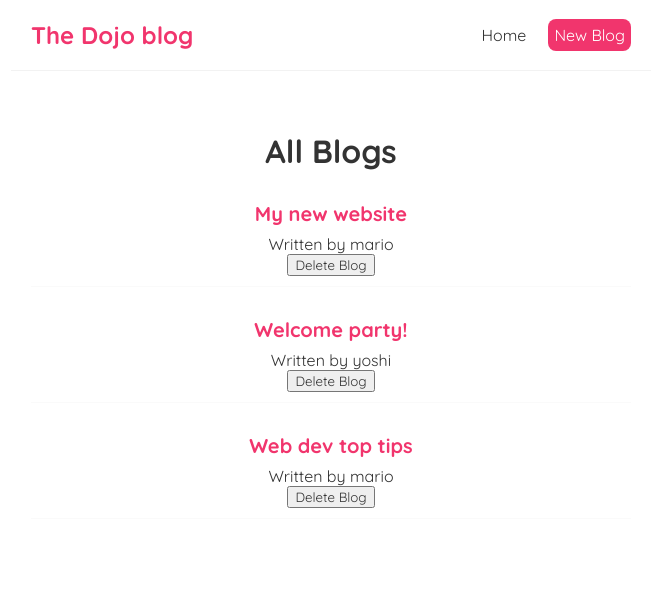
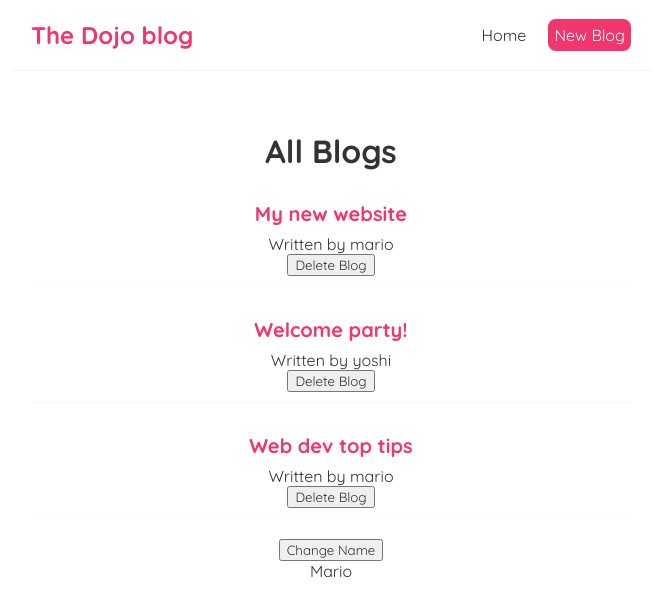
Before and after one commit to KayZinMaung1/ReactTesting, a React (Create React App) app: page / in a window 1280 px wide. Shown: the top 616 px of the page, without its empty margins (309-971 px from the left). Built offline with nearby package versions, Linux system fonts and the light colour scheme.

Commit message:
useEffect

```diff
--- a/src/Home.js
+++ b/src/Home.js
@@ -1,3 +1,4 @@
+import { useEffect } from "react";
 import { useState } from "react";
 import BlogList from "./BlogList";
 
@@ -9,16 +10,23 @@ const Home = () => {
     ]
     )
 
+    const [name, setName] = useState('Mario');
+
     const handleDelete = (id) => {
         const newBlogs = blogs.filter(blog => blog.id !== id);
         setblogs(newBlogs);
     }
 
+    useEffect(() => {
+        console.log("UseEffect Run");
+        console.log({blogs});
+    },[name])
 
     return (
-
         <div className="home">
            <BlogList blogs={blogs} title='All Blogs' handleDelete={handleDelete}/>
+           <button onClick={() => setName('Luigi')}>Change Name</button>
+           <p>{name}</p>
         </div>
     );
 }
```
